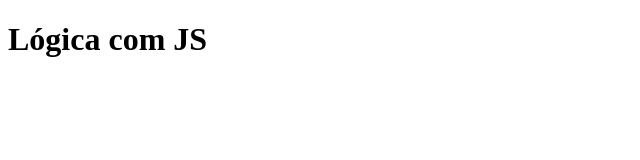
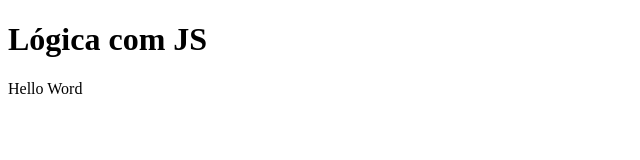
Before and after one commit to marinabbatista/logica_js, a plain HTML site: page index.html in a window 1280 px wide. Shown: the full height of the page, 0-640 px from the left. Drawn offline with Linux system fonts and the light colour scheme.

Commit message:
Novas maneiras de escrever na tela

```diff
--- a/index.html
+++ b/index.html
@@ -7,7 +7,10 @@
 <body>
 	<h1>Lógica com JS</h1>
 	<script type="text/javascript">
-		alert("Hello Word!");
+	//Exibindo mensagens
+	alert("Hello Word");
+	document.write("Hello Word");//Exibe um popup com a mensagem
+		console.log("Hello Word!");//Exibe no console do navegador
 	</script>
 
 </body>
```
